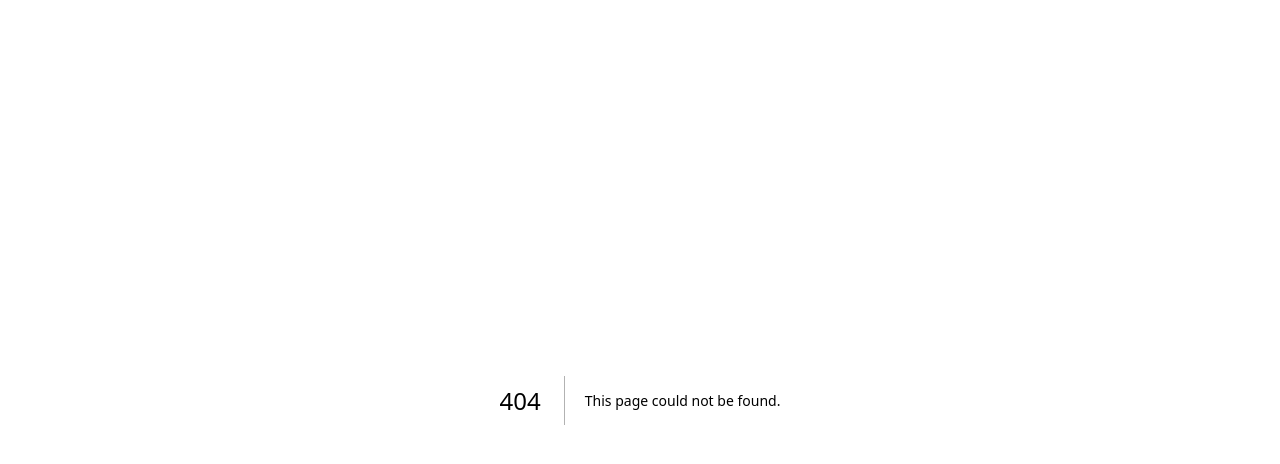
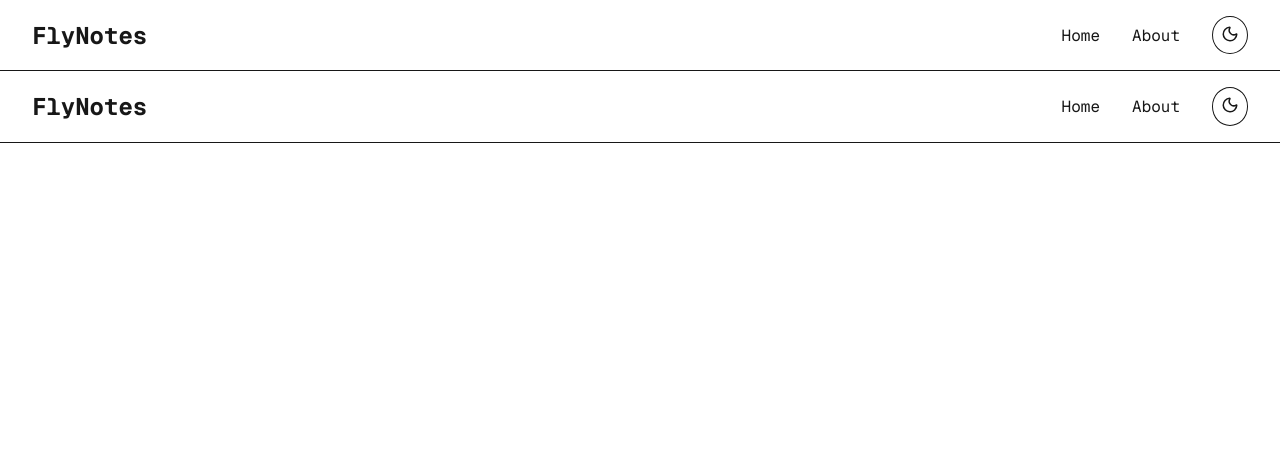
Before and after one commit to Soumyajit0803/flynotes, a Next.js app: page /components/navbar in a window 1280 px wide. Before the commit this address had no page. Shown: the top 464 px of the page. Built offline with nearby package versions, Linux system fonts and the light colour scheme.

Commit message:
[FIRST COMMIT]

```diff
--- a/package.json
+++ b/package.json
@@ -9,6 +9,7 @@
     "lint": "eslint"
   },
   "dependencies": {
+    "lucide-react": "^0.563.0",
     "next": "16.1.6",
     "react": "19.2.3",
     "react-dom": "19.2.3"
--- /dev/null
+++ b/src/app/components/navbar/navbar.module.css
@@ -0,0 +1,29 @@
+.navbar {
+  padding: 1rem 2rem;
+  display: flex;
+  align-items: center;
+  justify-content: space-between;
+  border-bottom: 1px solid var(--foreground);
+}
+
+.links {
+  display: flex;
+  align-items: center;
+  justify-content: center;
+  gap: 2rem;
+}
+
+.navlinks {
+  display: flex;
+  align-items: center;
+  justify-content: center;
+  gap: 2rem;
+  list-style: none;
+}
+
+.navlinks a {
+  text-decoration: none;
+  color: inherit;
+  padding: 0;
+  margin: 0;
+}
--- /dev/null
+++ b/src/app/components/navbar/page.tsx
@@ -0,0 +1,24 @@
+import Link from "next/link";
+import ThemeToggle from "../toggle/page";
+import styles from "./navbar.module.css";
+
+const Navbar = () => {
+  return (
+    <nav className={styles.navbar}>
+      <h1>FlyNotes</h1>
+      <div className={styles.links}>
+        <ul className={styles.navlinks}>
+          <li>
+            <Link href="/">Home</Link>
+          </li>
+          <li>
+            <Link href="/about">About</Link>
+          </li>
+        </ul>
+        <ThemeToggle />
+      </div>
+    </nav>
+  );
+};
+
+export default Navbar;
--- /dev/null
+++ b/src/app/components/toggle/page.tsx
@@ -0,0 +1,46 @@
+"use client";
+
+import { useEffect, useState } from "react";
+import { Sun, Moon } from 'lucide-react';
+
+export default function ThemeToggle() {
+  const [theme, setTheme] = useState<"light" | "dark">("light");
+
+  // 1. On mount, check if user has a preference saved or use system default
+  useEffect(() => {
+    const savedTheme = localStorage.getItem("theme") as "light" | "dark" | null;
+    const systemPrefersDark = window.matchMedia(
+      "(prefers-color-scheme: dark)",
+    ).matches;
+
+    const initialTheme = savedTheme || (systemPrefersDark ? "dark" : "light");
+    setTheme(initialTheme);
+    document.documentElement.setAttribute("data-theme", initialTheme);
+  }, []);
+
+  // 2. Function to switch themes
+  const toggleTheme = () => {
+    const newTheme = theme === "light" ? "dark" : "light";
+    setTheme(newTheme);
+    document.documentElement.setAttribute("data-theme", newTheme);
+    localStorage.setItem("theme", newTheme);
+  };
+
+  return (
+    <button
+      onClick={toggleTheme}
+      style={{
+        padding: "0.5rem",
+        cursor: "pointer",
+        borderRadius: "100%",
+        border: "1px solid var(--foreground)",
+        background: "var(--background)",
+        color: "var(--foreground)",
+        transition: "all 0.2s ease",
+        lineHeight: "1em"
+      }}
+    >
+      {theme === 'light' ? <Moon size={18} /> : <Sun size={18} />}
+    </button>
+  );
+}
--- a/src/app/globals.css
+++ b/src/app/globals.css
@@ -1,42 +1,36 @@
+*,
+*::after,
+*::before {
+  box-sizing: border-box;
+  padding: 0;
+  margin: 0;
+  outline: 0;
+}
+
 :root {
   --background: #ffffff;
   --foreground: #171717;
 }
 
+html {
+  background-color: var(--background);
+  color: var(--foreground);
+}
+
+body {
+  font-family: var(--font-geist-mono);
+}
+
+/* This allows us to force dark mode by adding a class to the html tag */
+[data-theme="dark"] {
+  --background: #0a0a0a;
+  --foreground: #ededed;
+}
+
+/* Keep your existing media query so it defaults to system settings */
 @media (prefers-color-scheme: dark) {
-  :root {
+  :root:not([data-theme="light"]) {
     --background: #0a0a0a;
     --foreground: #ededed;
   }
 }
-
-html,
-body {
-  max-width: 100vw;
-  overflow-x: hidden;
-}
-
-body {
-  color: var(--foreground);
-  background: var(--background);
-  font-family: Arial, Helvetica, sans-serif;
-  -webkit-font-smoothing: antialiased;
-  -moz-osx-font-smoothing: grayscale;
-}
-
-* {
-  box-sizing: border-box;
-  padding: 0;
-  margin: 0;
-}
-
-a {
-  color: inherit;
-  text-decoration: none;
-}
-
-@media (prefers-color-scheme: dark) {
-  html {
-    color-scheme: dark;
-  }
-}
--- a/src/app/layout.tsx
+++ b/src/app/layout.tsx
@@ -1,11 +1,7 @@
 import type { Metadata } from "next";
 import { Geist, Geist_Mono } from "next/font/google";
 import "./globals.css";
-
-const geistSans = Geist({
-  variable: "--font-geist-sans",
-  subsets: ["latin"],
-});
+import Navbar from "./components/navbar/page";
 
 const geistMono = Geist_Mono({
   variable: "--font-geist-mono",
@@ -24,7 +20,8 @@ export default function RootLayout({
 }>) {
   return (
     <html lang="en">
-      <body className={`${geistSans.variable} ${geistMono.variable}`}>
+      <body className={`${geistMono.variable}`}>
+        <Navbar />
         {children}
       </body>
     </html>
```
Also changed, not shown: src/app/page.module.css (+1 -126 lines), src/app/page.tsx (+3 -55 lines), src/app/components/footer/footer.module.css (added), src/app/components/footer/page.tsx (added), 2 other files (tests, documents, lock files or other folders).
